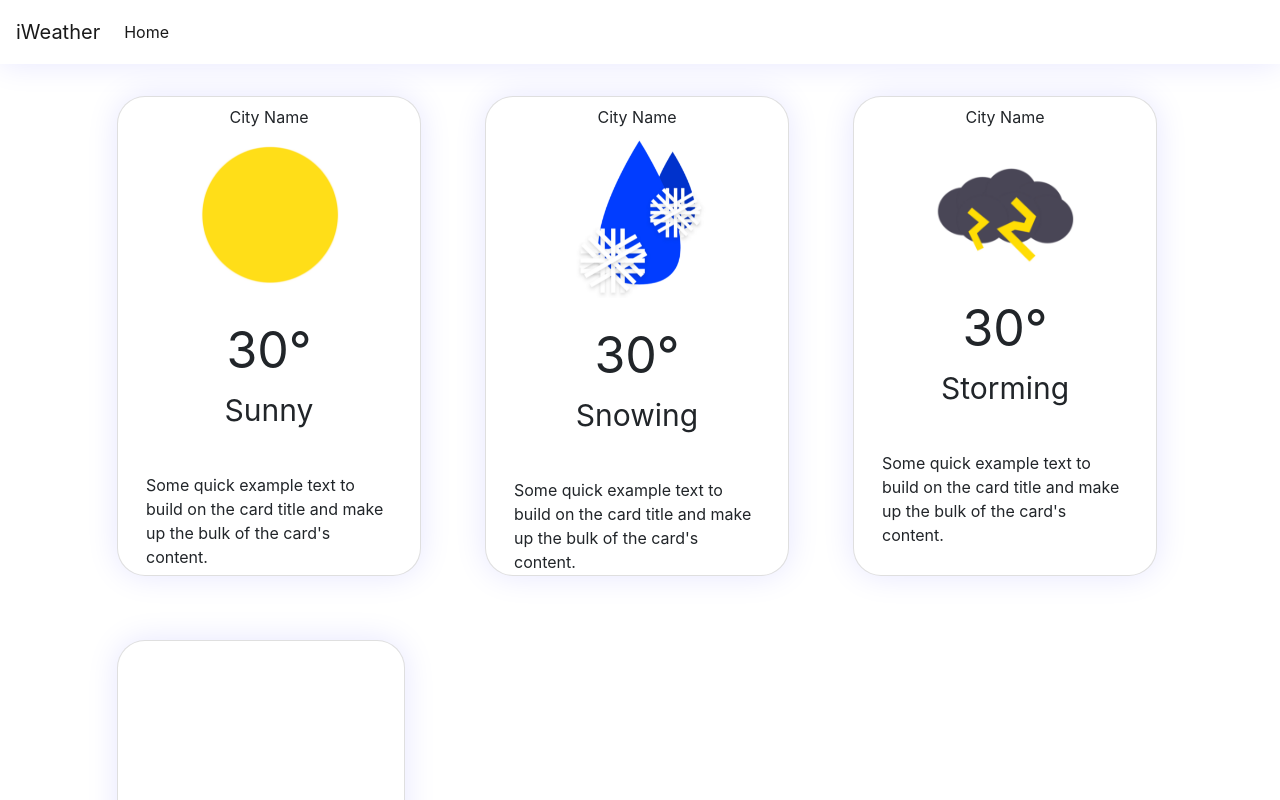
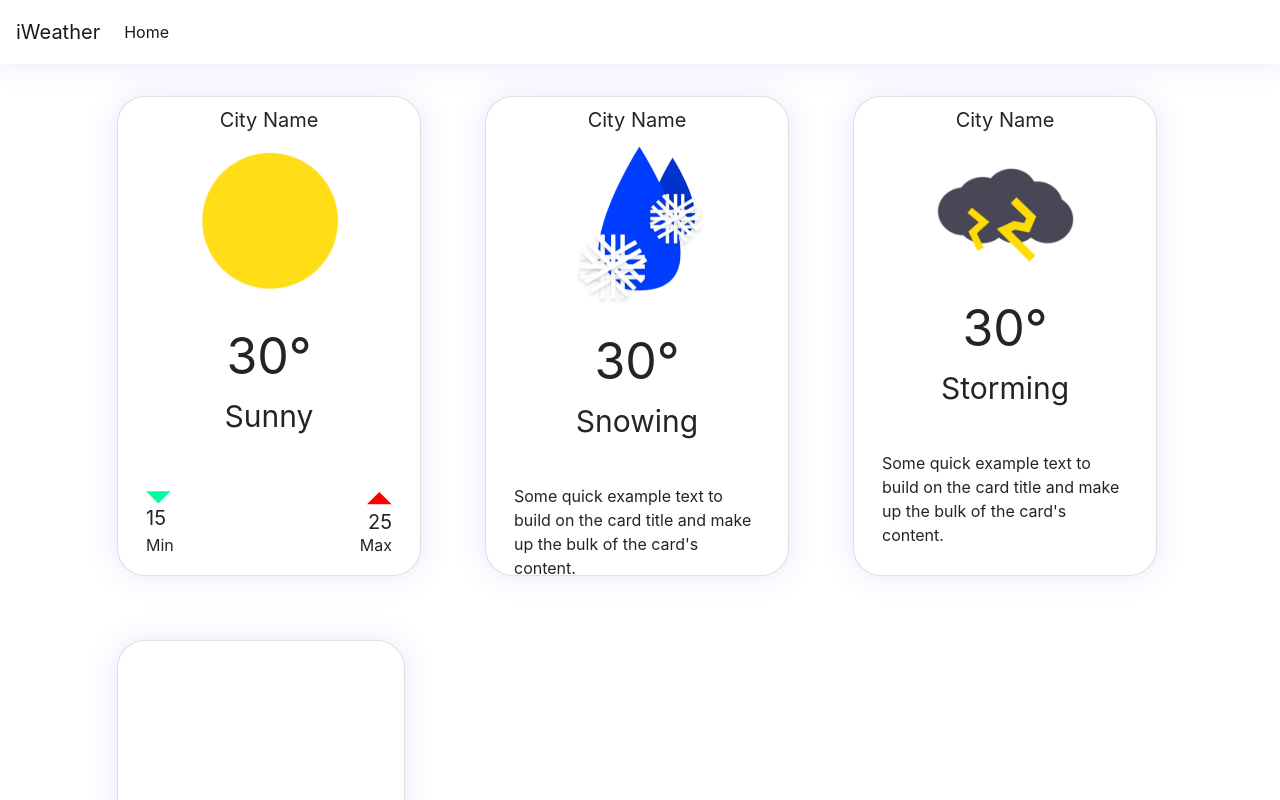
Before and after one commit to natr0n/WeatherApp, an Angular app in the folder WeatherApp/: page / in a window 1280 px wide. Shown: the top 800 px of the page. Built offline with nearby package versions, Linux system fonts and the light colour scheme.

Commit message:
Test arrows on card 1

```diff
--- a/WeatherApp/src/app/cards/weather-card/weather-card.component.css
+++ b/WeatherApp/src/app/cards/weather-card/weather-card.component.css
@@ -46,3 +46,17 @@ p{
 .weatherType {
     font-size: 30px;
 }
+
+.city-name {
+    font-size: 20px;
+}
+
+.down-Arrow {
+    width: 10%;
+    float: left;
+}
+
+.up-Arrow {
+    width: 10%;
+    float: right;
+}
--- a/WeatherApp/src/app/cards/weather-card/weather-card.component.html
+++ b/WeatherApp/src/app/cards/weather-card/weather-card.component.html
@@ -1,18 +1,31 @@
 <div class="container cards">
 <div class="card card-space" style="width: 19rem;">
-  <p class="card-text">City Name</p>
+  <p class="card-text city-name">City Name</p>
   <img class="card-img-top weatherImageSize" src="../../../assets/images/sun.png" alt="Card image cap">
   <span class="card-body">
   <p class="card-text temp">30&deg;</p>
   <p class="card-text weatherType">Sunny</p>
   </span>
   <span class="card-body">
-    <p class="card-text">Some quick example text to build on the card title and make up the bulk of the card's content.</p>
+    <span style="display: flex; flex-direction: column;">
+      <svg class="down-Arrow" viewBox="188.5 807 21 21">
+          <path fill="#00ff9b" d="M209.5 817.5h-21L199 828z" data-name="Min Arrow"/>
+        </svg>
+        <p style="font-size: 20px;">15</p>
+        <p>Min</p>
+      </span>
+      <span style="display: flex; flex-direction: column; align-items: flex-end; margin-top: -65px;">
+        <svg class="up-Arrow" viewBox="449.5 820 21 21" style="margin-bottom: -10px;">
+            <path fill="red" d="M449.5 830.5h21L460 820z" data-name="Max Arrow"/>
+          </svg>
+          <p style="font-size: 20px;">25</p>
+          <p style="float: right; margin-top: -4px !important;">Max</p>
+          </span>
   </span>
 </div>
 
 <div class="card card-space" style="width: 19rem;">
-  <p class="card-text">City Name</p>
+  <p class="card-text city-name">City Name</p>
   <img class="card-img-top weatherImageSize" src="../../../assets/images/snow.png" alt="Card image cap">
   <span class="card-body">
   <p class="card-text temp">30&deg;</p>
@@ -25,7 +38,7 @@
 
 
 <div class="card card-space" style="width: 19rem;">
-  <p class="card-text">City Name</p>
+  <p class="card-text city-name">City Name</p>
   <img class="card-img-top weatherImageSize" src="../../../assets/images/storm.png" alt="Card image cap">
   <span class="card-body">
   <p class="card-text temp">30&deg;</p>
```
